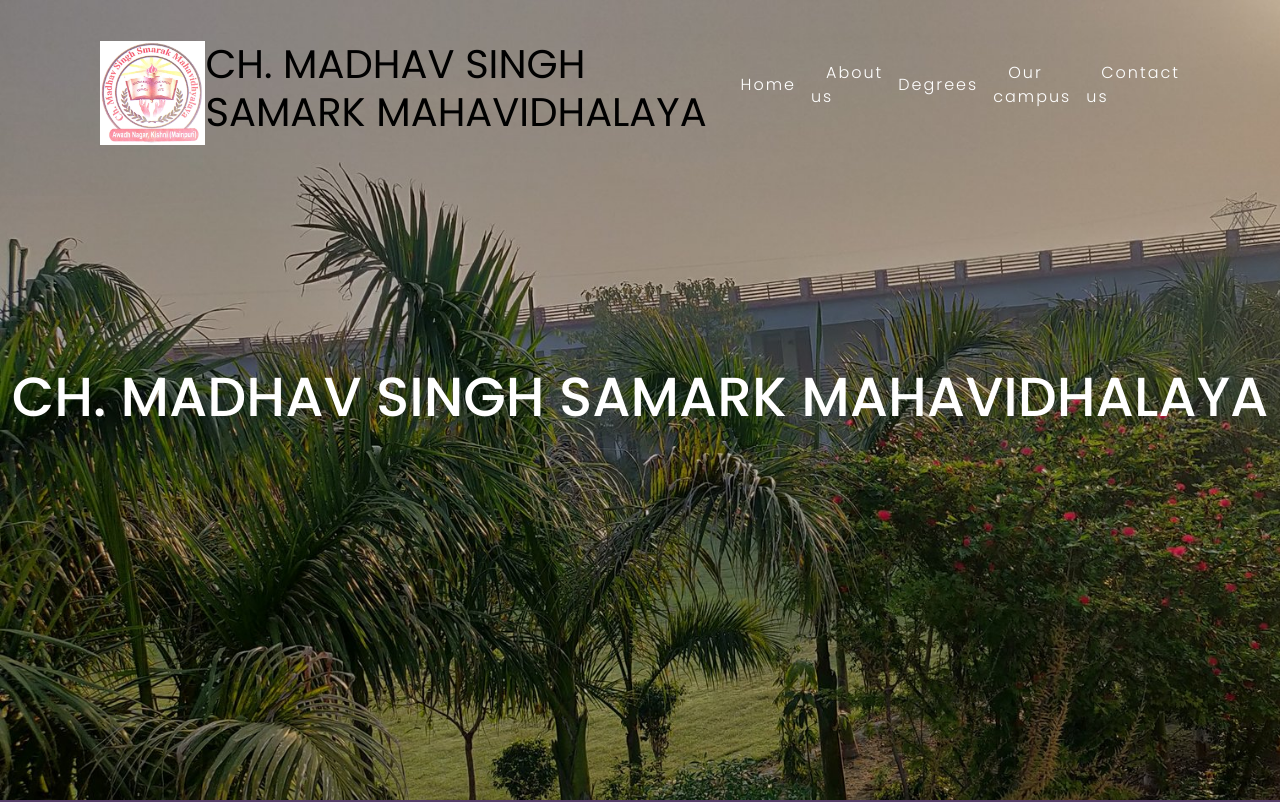
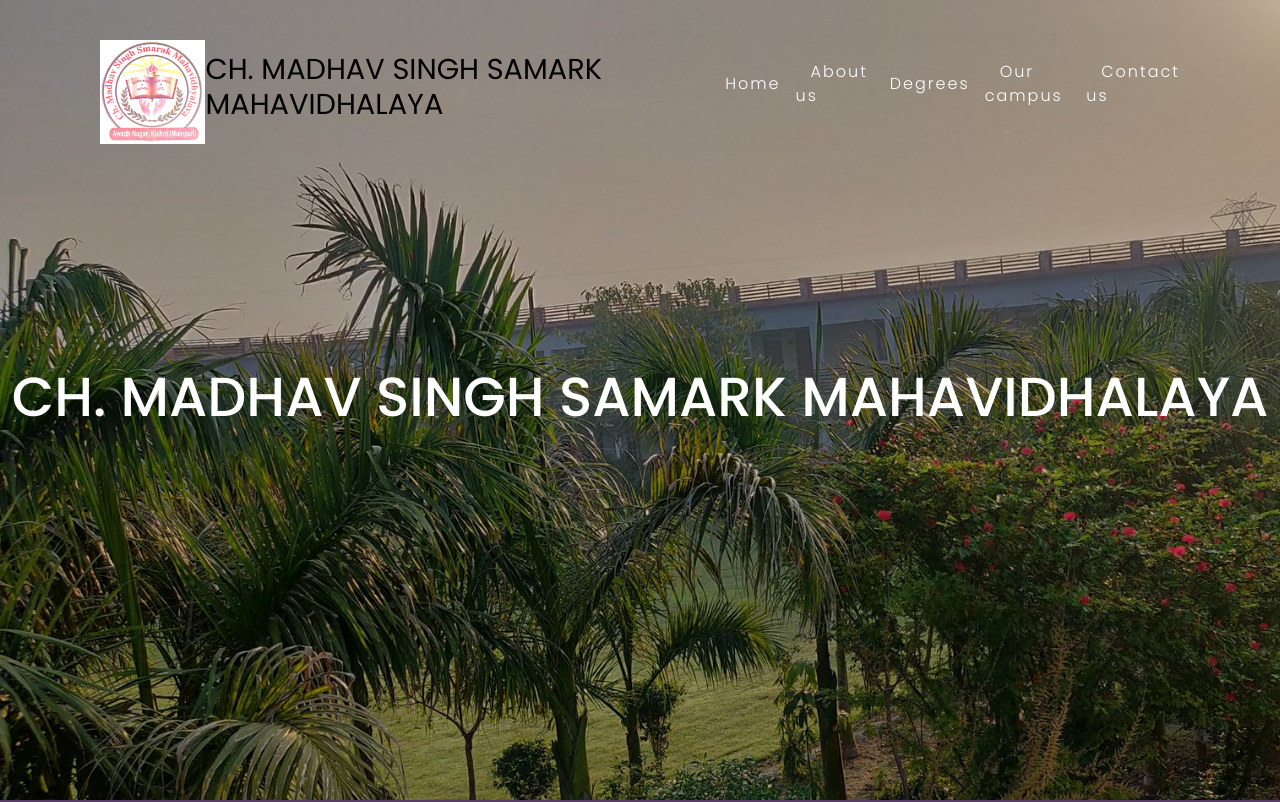
Before and after one commit to chmssm68/chmssm, a plain HTML site: page index.html in a window 1280 px wide. Shown: the top 802 px of the page. Drawn offline with nearby package versions, Linux system fonts and the light colour scheme.

Commit message:
Update clg.css

```diff
--- a/clg.css
+++ b/clg.css
@@ -28,6 +28,9 @@ header.sticky
   padding: 0px 100px;
   background: #fff;
   border-bottom: 1px solid rgba(0,0,0,.1);
+}
+header h3{
+  font-size: 1.8em;
 }
 header img
 {
```
